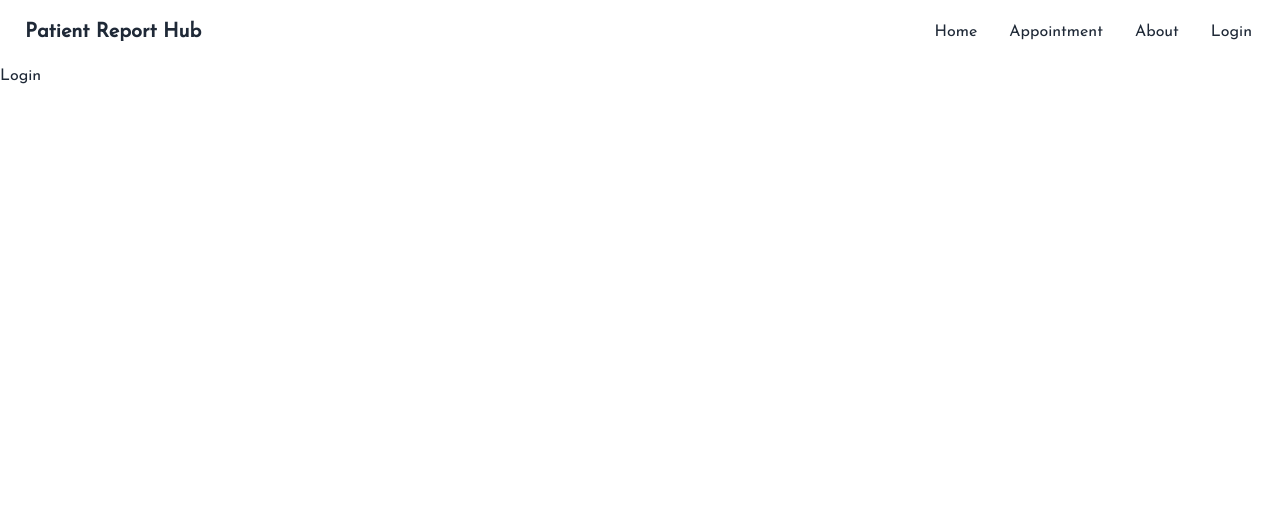
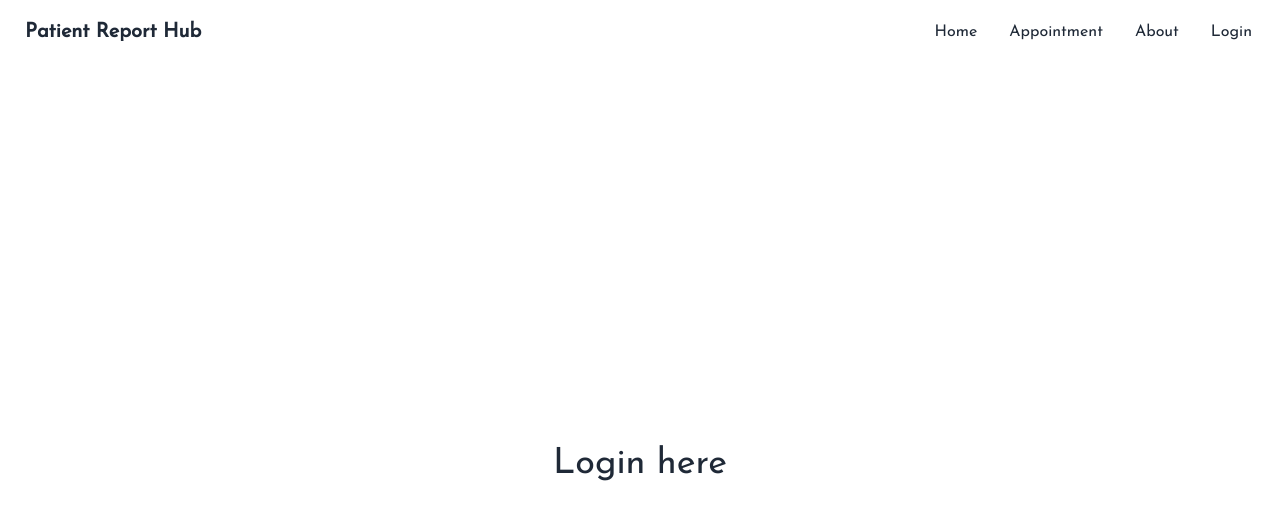
Before and after one commit to assraf-nur/prh-client, a React (Create React App) app: page /login in a window 1280 px wide. Shown: the top 520 px of the page. Built offline with nearby package versions, Linux system fonts and the light colour scheme.

Commit message:
modal done

```diff
--- a/src/Pages/Home/Login/Login.jsx
+++ b/src/Pages/Home/Login/Login.jsx
@@ -1,7 +1,11 @@
-import React from 'react'
+import React from "react";
 
 export default function Login() {
   return (
-    <div>Login</div>
-  )
+    <div className="h-[800px] flex justify-center items-center">
+      <div>
+        <h2 className="text-4xl">Login here</h2>
+      </div>
+    </div>
+  );
 }
```
